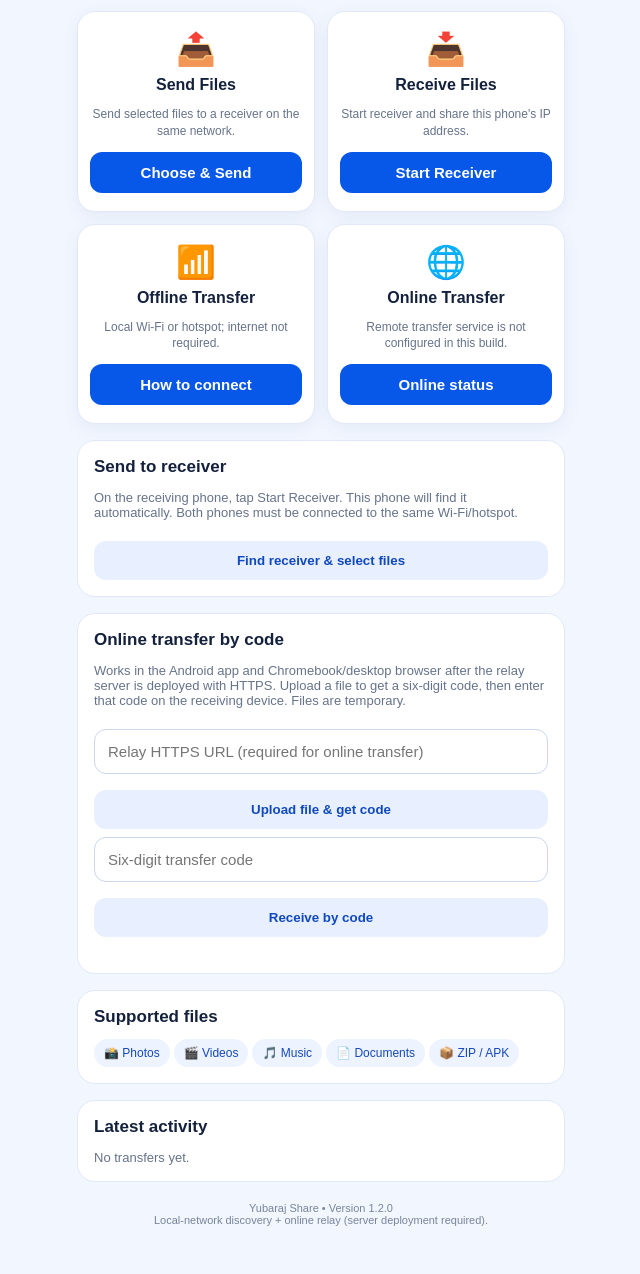
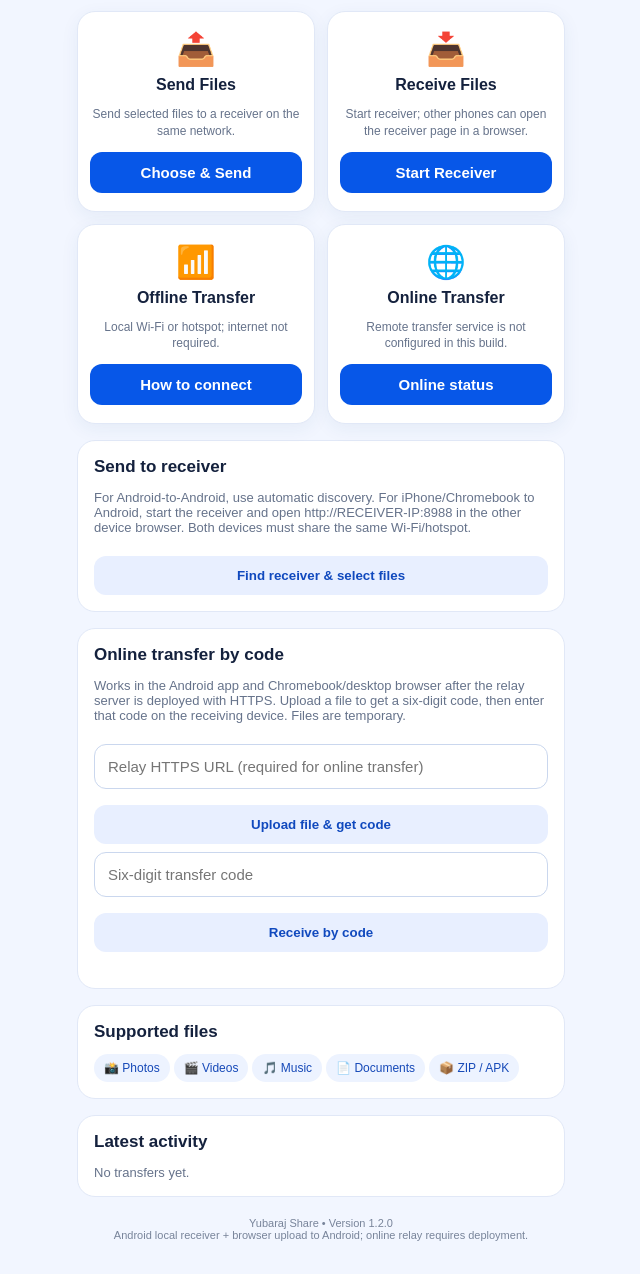
Before and after one commit to Yubaraj-Chaulagain/Yubaraj-Files-Transfer-App, a plain HTML site: page app/src/main/assets/index.html in a window 1280 px wide. Shown: the part 185-1459 px from the top of the page, without its empty margins (319-959 px from the left). Drawn offline with Linux system fonts and the light colour scheme.

Commit message:
Add files via upload

```diff
--- a/app/src/main/assets/index.html
+++ b/app/src/main/assets/index.html
@@ -8,11 +8,11 @@ header{padding:24px 18px 30px;background:linear-gradient(140deg,#00b9ef,#0757e8
 <main class="wrap"><div class="status" id="status">Ready. For offline transfer, connect both phones to the same Wi-Fi or one phone's hotspot.</div>
 <div class="grid">
 <div class="card"><div class="icon">📤</div><h3>Send Files</h3><p>Send selected files to a receiver on the same network.</p><button onclick="send()">Choose & Send</button></div>
-<div class="card"><div class="icon">📥</div><h3>Receive Files</h3><p>Start receiver and share this phone's IP address.</p><button onclick="receive()">Start Receiver</button></div>
+<div class="card"><div class="icon">📥</div><h3>Receive Files</h3><p>Start receiver; other phones can open the receiver page in a browser.</p><button onclick="receive()">Start Receiver</button></div>
 <div class="card"><div class="icon">📶</div><h3>Offline Transfer</h3><p>Local Wi-Fi or hotspot; internet not required.</p><button onclick="offline()">How to connect</button></div>
 <div class="card"><div class="icon">🌐</div><h3>Online Transfer</h3><p>Remote transfer service is not configured in this build.</p><button onclick="online()">Online status</button></div>
 </div>
-<div class="section"><h2>Send to receiver</h2><p style="font-size:13px;color:#66738b">On the receiving phone, tap Start Receiver. This phone will find it automatically. Both phones must be connected to the same Wi-Fi/hotspot.</p><button class="secondary" onclick="send()">Find receiver &amp; select files</button></div>
+<div class="section"><h2>Send to receiver</h2><p style="font-size:13px;color:#66738b">For Android-to-Android, use automatic discovery. For iPhone/Chromebook to Android, start the receiver and open http://RECEIVER-IP:8988 in the other device browser. Both devices must share the same Wi-Fi/hotspot.</p><button class="secondary" onclick="send()">Find receiver &amp; select files</button></div>
 <div class="section"><h2>Online transfer by code</h2>
 <p style="font-size:13px;color:#66738b">Works in the Android app and Chromebook/desktop browser after the relay server is deployed with HTTPS. Upload a file to get a six-digit code, then enter that code on the receiving device. Files are temporary.</p>
 <input id="serverUrl" placeholder="Relay HTTPS URL (required for online transfer)" inputmode="url">
@@ -24,14 +24,14 @@ header{padding:24px 18px 30px;background:linear-gradient(140deg,#00b9ef,#0757e8
 </div>
 <div class="section"><h2>Supported files</h2><span class="pill">📸 Photos</span><span class="pill">🎬 Videos</span><span class="pill">🎵 Music</span><span class="pill">📄 Documents</span><span class="pill">📦 ZIP / APK</span></div>
 <div class="section"><h2>Latest activity</h2><p id="history" style="font-size:13px;color:#66738b;margin-bottom:0">No transfers yet.</p></div>
-<footer>Yubaraj Share • Version 1.2.0<br>Local-network discovery + online relay (server deployment required).</footer></main>
+<footer>Yubaraj Share • Version 1.2.0<br>Android local receiver + browser upload to Android; online relay requires deployment.</footer></main>
 <script>
 function status(t){document.getElementById('status').textContent=t}
 function nativeStatus(t){status(t)}
 function nativeHistory(t){document.getElementById('history').textContent=t}
 function send(){if(window.AndroidBridge)AndroidBridge.sendAuto();else status('Install and open the Android APK to send files.')}
 function receive(){if(window.AndroidBridge)AndroidBridge.startReceiver();else status('Open the Android APK to start receiving.')}
-function offline(){status('1) Connect both phones to the same Wi-Fi, or connect the sender to the receiver phone hotspot. 2) On receiver tap Start Receiver. 3) On sender tap Find receiver & select files; receiver is found automatically. Keep receiver app open.')}
+function offline(){status('1) Connect devices to the same Wi-Fi/hotspot. 2) On an Android receiver, tap Start Receiver. 3) Android senders can use Find receiver. iPhone/Chromebook senders can open http://RECEIVER-IP:8988 in their browser and choose files. Keep the Android receiver app open. iPhone receiving from Android is not yet supported by this build.')}
 function online(){document.getElementById('serverUrl').focus();status('Online transfer needs the relay server URL. Deploy the online-server folder, use its HTTPS URL, then upload a file to get a code.')}
 async function onlineSend(){let url=document.getElementById('serverUrl').value.trim().replace(/\/$/,'');if(!url){status('Enter your deployed relay server HTTPS URL first.');return}if(!/^https:\/\//i.test(url)){status('For online transfer, the server URL must start with https://');return}if(window.AndroidBridge){AndroidBridge.onlineSend(url);return}const picker=document.getElementById('webFile');picker.value='';picker.onchange=async()=>{const f=picker.files&&picker.files[0];if(!f)return;try{status('Uploading '+f.name+'…');const fd=new FormData();fd.append('file',f,f.name);const r=await fetch(url+'/api/upload',{method:'POST',body:fd});const data=await r.json();if(!r.ok)throw new Error(data.error||'Upload failed');document.getElementById('transferCode').value=data.code;document.getElementById('onlineCode').textContent='Your transfer code: '+data.code;status('Uploaded '+data.name+'. Share code '+data.code+' with the receiver. Expires in '+(data.ttlMinutes||60)+' minutes.');document.getElementById('history').textContent='Online sent '+data.name}catch(e){status('Upload failed: '+e.message+'. Check server URL, HTTPS and CORS settings.')}};picker.click()}
 function onlineReceive(){let url=document.getElementById('serverUrl').value.trim(),code=document.getElementById('transferCode').value.trim();if(!url||!/^\\d{6}$/.test(code)){status('Enter the relay URL and a six-digit code.');return}if(window.AndroidBridge)AndroidBridge.onlineReceive(url,code);else status('Install the Android APK to download a file.')}
```
